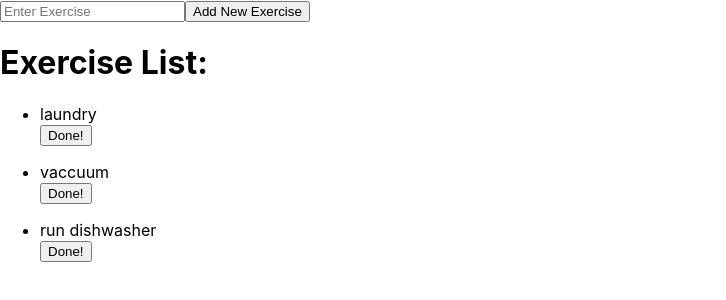
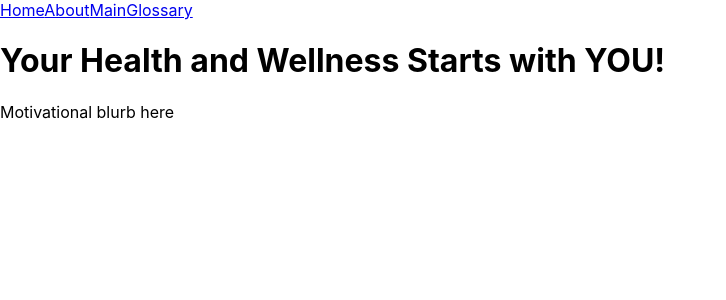
Before and after one commit to suero529/react-project2, a React (Create React App) app: page /about in a window 1280 px wide. Shown: the top 300 px of the page, without its empty margins (0-726 px from the left). Built offline with nearby package versions, Linux system fonts and the light colour scheme.

Commit message:
routers and api set

```diff
--- a/src/App.js
+++ b/src/App.js
@@ -2,13 +2,20 @@ import './App.css';
 import Main from './components/Main'
 import Nav from './components/Nav'
 import Home from './components/Home'
+import About from './components/About'
+import Glossary from './components/Glossary'
 import {Switch, Route} from 'react-router-dom'
 
 function App() {
   return (
     <div>
-      <Main />
       <Nav />
+      <Switch>
+        <Route exact path='/' component={() => <Home/>}/>
+        <Route exact path='/about' component={() => <About/>}/>
+        <Route exact path='/main' component={() => <Main/>}/>
+        <Route exact path='/glossary' component={() => <Glossary/>}/>
+      </Switch>
 
     </div>
   );
--- a/src/Exercises.js
+++ b/src/Exercises.js
@@ -1,7 +1,7 @@
 export const exercises =
 
 [
-    {name: 'laundry'},
-    {name: 'vaccuum'},
-    {name: 'run dishwasher'}
+    {name: 'burpees'},
+    {name: 'plank'},
+    {name: 'stretch'}
 ]
--- /dev/null
+++ b/src/components/About.js
@@ -0,0 +1,14 @@
+import React from 'react'
+
+const About = () => {
+    return(
+        <div>
+        <h1>Your Health and Wellness Starts with YOU!</h1>
+        <p>
+            Motivational blurb here
+        </p>
+        </div>
+    )
+}
+
+export default About;
--- /dev/null
+++ b/src/components/Generator.js
@@ -0,0 +1,37 @@
+import React, { useEffect } from "react";
+import axios from "axios";
+import {Link} from 'react-router-dom'
+
+const Generator = () => {
+  const [workout, setWorkout] = React.useState([]);
+
+  useEffect(() => {
+    axios
+      .get("https://wger.de/api/v2/exercise/")
+      .then((info) => {
+        console.log(info);
+        let english = info.data.results.filter((workout) => {
+          return workout.language === 2;
+        });
+        setWorkout(english);
+      })
+      .catch((err) => {
+        console.log("something is wrong", err);
+      });
+  }, []);
+
+  return (
+    <div>
+      <h1>Pick a Workout</h1>
+      {workout.map((info) => {
+        return (
+          <div>
+          <Link className='link' to='/glossary'>{info.name}</Link>
+          </div>
+        );
+      })}
+    </div>
+  );
+};
+
+export default Generator;
--- /dev/null
+++ b/src/components/Glossary.js
@@ -0,0 +1,38 @@
+import React, { useEffect } from "react";
+import axios from "axios";
+import { Link } from "react-router-dom";
+
+const Glossary = () => {
+  const [workout, setWorkout] = React.useState([]);
+
+  useEffect(() => {
+    axios
+      .get("https://wger.de/api/v2/exercise/")
+      .then((info) => {
+        console.log(info);
+        let english = info.data.results.filter((workout) => {
+          return workout.language === 2;
+        });
+        setWorkout(english);
+      })
+      .catch((err) => {
+        console.log("something is wrong", err);
+      });
+  }, []);
+
+  return (
+    <div>
+      <h1>Exercise Descriptions</h1>
+      {workout.map((info) => {
+        return (
+          <div>
+            <h3>{info.name}</h3>
+            {info.description.replace("<p>", "").replace("</p>", "")}
+          </div>
+        );
+      })}
+    </div>
+  );
+};
+
+export default Glossary;
--- a/src/components/Main.js
+++ b/src/components/Main.js
@@ -1,6 +1,7 @@
 import React from 'react';
 import CreateExercise from './CreateExercise'
 import ShowList from './ShowList'
+import Generator from './Generator'
 
 import {exercises} from '../Exercises'
 
@@ -28,6 +29,7 @@ const Main = () => {
                 exercises={newText}
                 delete={removeExercise}
             />
+            <Generator />
         </div>
     )
 }
--- a/src/components/Nav.js
+++ b/src/components/Nav.js
@@ -1,9 +1,21 @@
 import React from 'react'
+import {Link} from 'react-router-dom'
 
 const Nav = () => {
     return(
         <div>
-
+            <Link className='link' to='/'>
+                Home
+            </Link>
+            <Link className='link' to='/about'>
+                About
+            </Link>
+            <Link className='link' to='/main'>
+                Main
+            </Link>
+            <Link className='link' to='/glossary'>
+                Glossary
+            </Link>
         </div>
     )
 }
```
Also changed, not shown: src/components/CreateProfile.js (deleted, +0 -11 lines).
